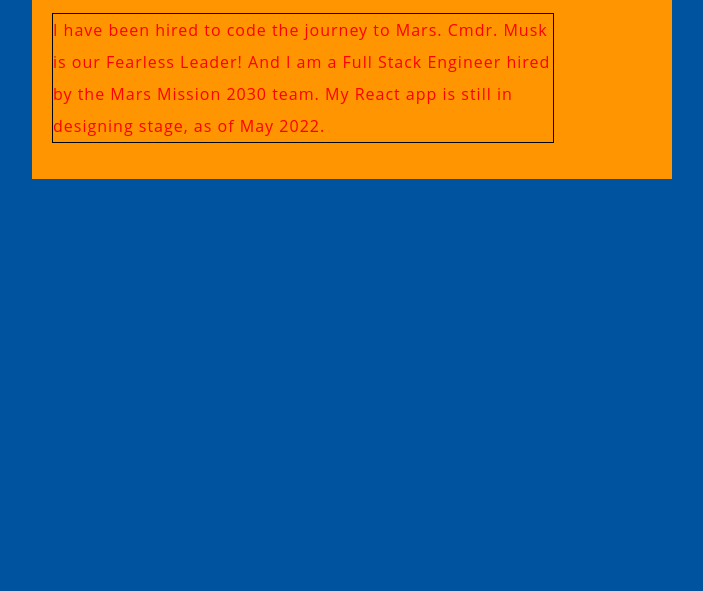
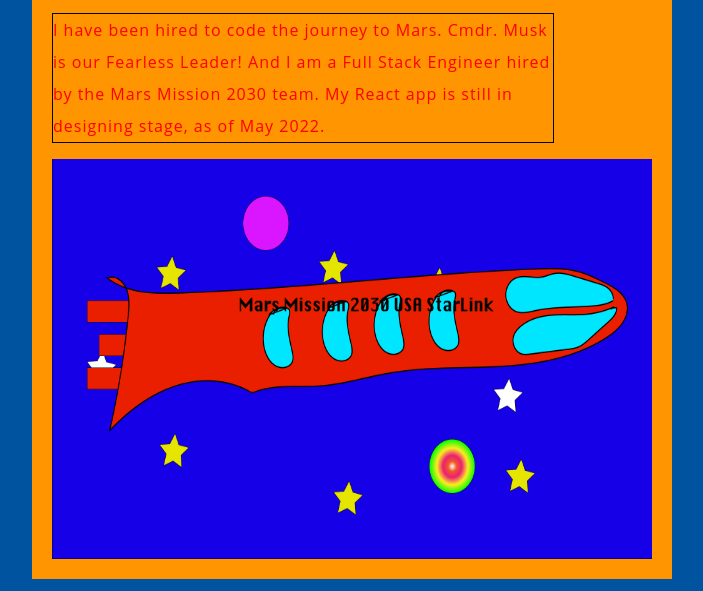
Before and after one commit to GoddessLinda/MarsMission2030, a plain HTML site: page index.html in a window 1280 px wide. Shown: the part 209-800 px from the top of the page, without its empty margins (288-991 px from the left). Drawn offline with Linux system fonts and the light colour scheme; files that its build step writes are made by us from their sources.

Commit message:
index.html
added main image

```diff
--- a/index.html
+++ b/index.html
@@ -6,5 +6,6 @@
 <body>
 <h1>Mars Mission 2030</h1>
 <p>I have been hired to code the journey to Mars.  Cmdr. Musk is our Fearless Leader!  And I am a Full Stack Engineer hired by the Mars Mission 2030 team.  My React app is still in designing stage, as of May 2022.</p>
+<img src="Mars Mission 2030_Spaceship.png" height="400" width="600" alt="spaceship" />
 </body>
 </html>
```
